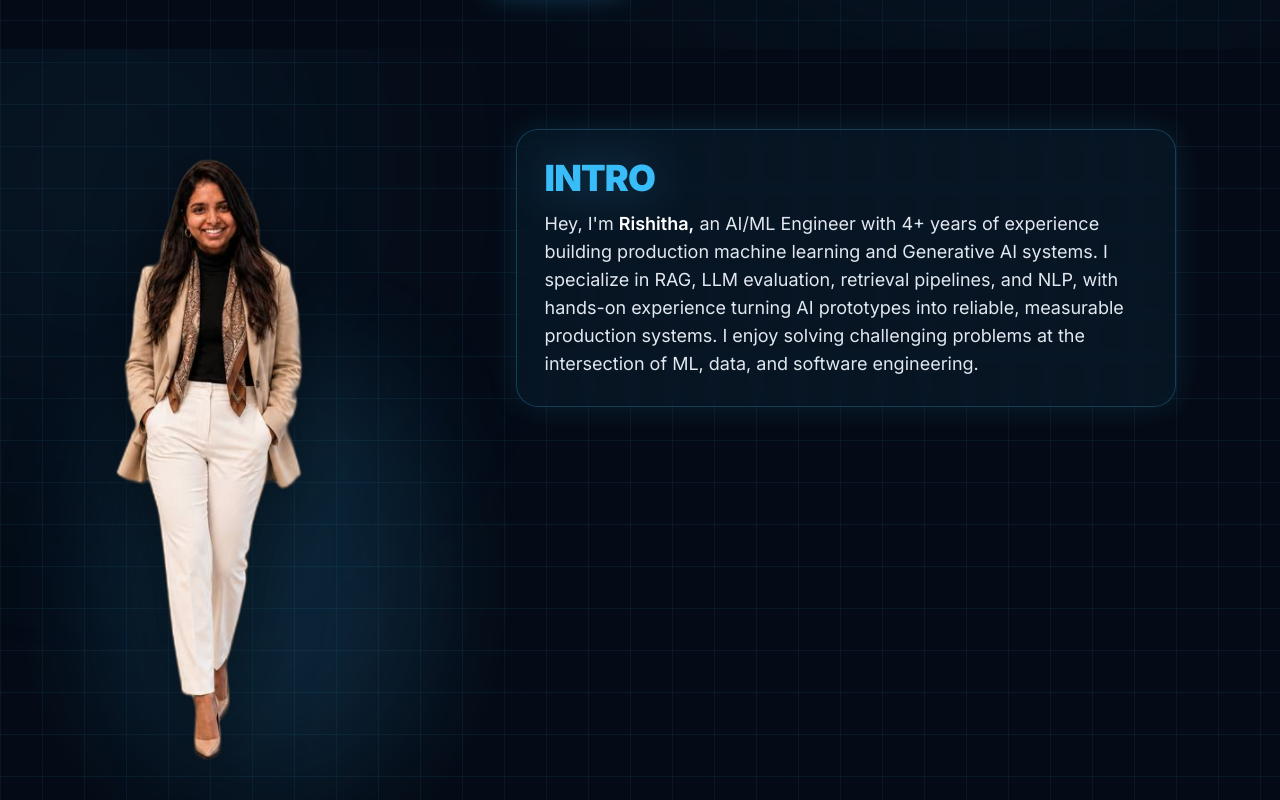
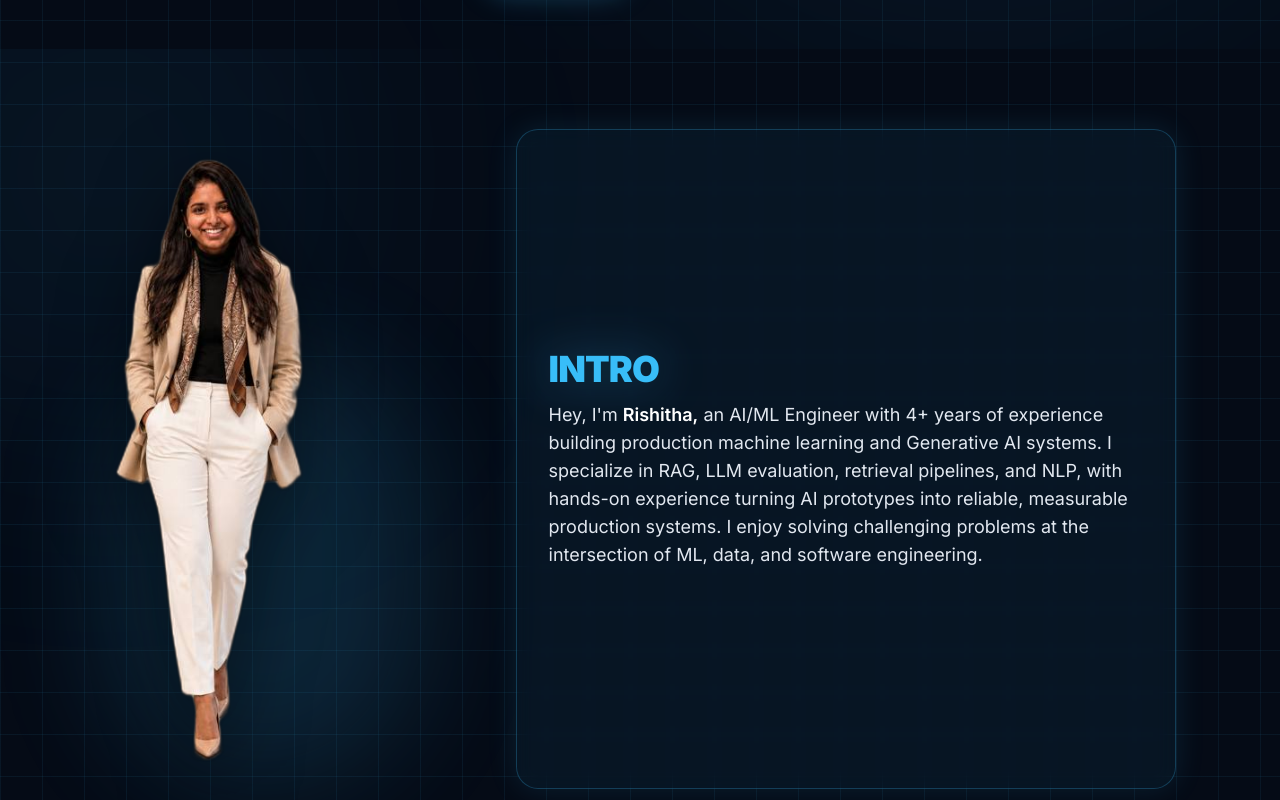
Before and after one commit to RishithaChilaka/portfolio, a React (Vite) app: page / in a window 1280 px wide. Shown: the part 820-1620 px from the top of the page. Built offline with nearby package versions, Linux system fonts and the light colour scheme.

Commit message:
Center intro box to match photo height

```diff
--- a/src/components/About.jsx
+++ b/src/components/About.jsx
@@ -91,7 +91,7 @@ const About = () => {
             </div>
           </div>
 
-          <div className="reveal md:self-start glass-panel glow-border rounded-[22px] p-6 md:p-7 flex flex-col justify-center gap-3">
+          <div className="reveal glass-panel glow-border rounded-[22px] p-6 md:p-8 flex flex-col justify-center gap-3">
             <h2 className="text-3xl md:text-4xl font-black uppercase tracking-tight text-cyan-glow drop-shadow-[0_0_24px_rgba(56,189,248,0.35)]">
               Intro
             </h2>
```
